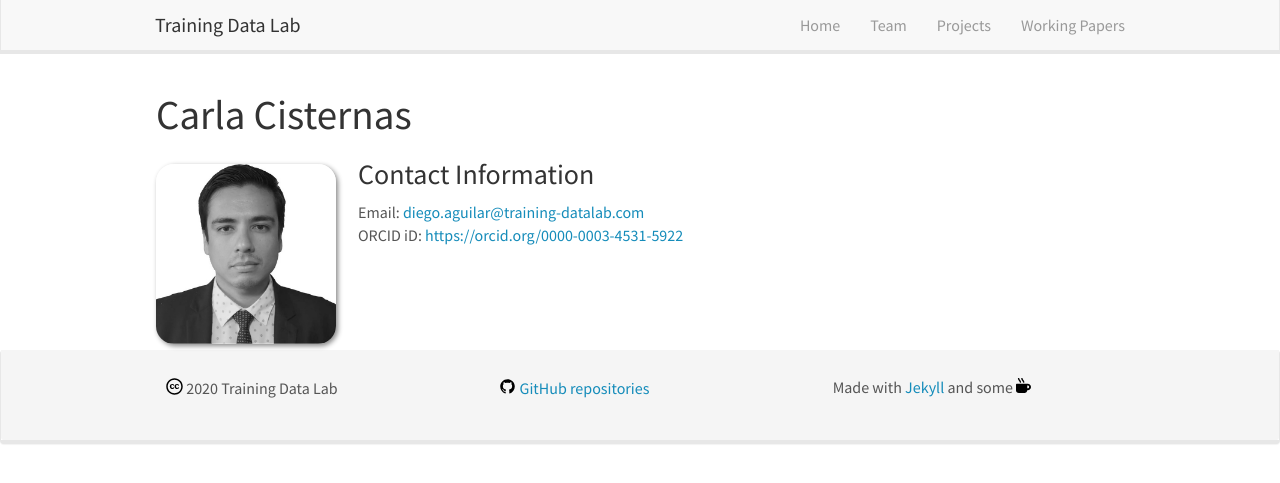
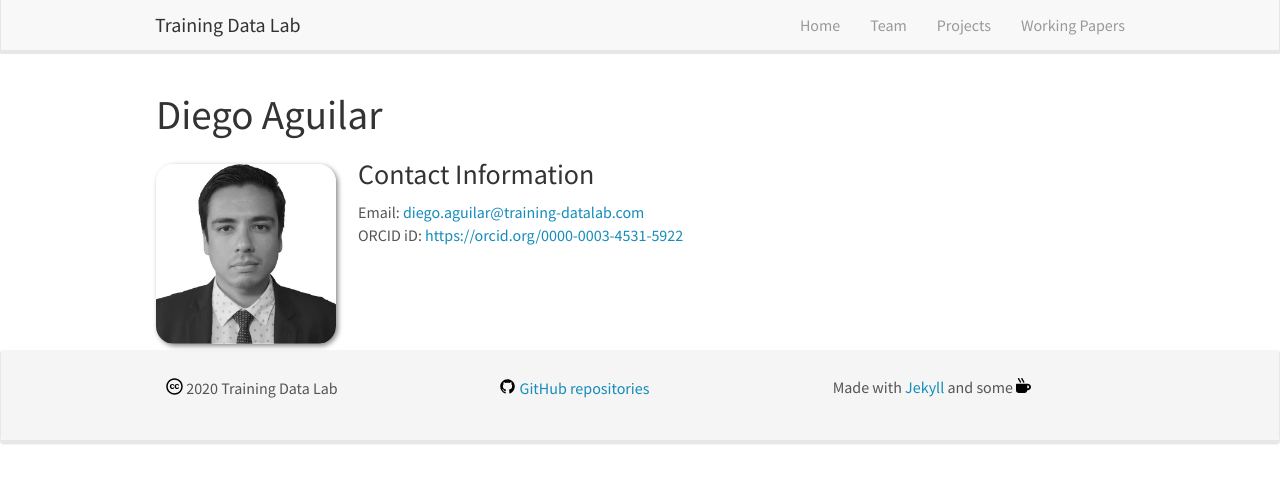
Before and after one commit to training-datalab/old-training-datalab.com, a Jekyll site: the page built from _pages/daguilar.md, in a window 1280 px wide. Shown: the top 483 px of the page. Built offline with Jekyll 4.4.1, drawn with Linux system fonts in a browser that asks for light colours; nearby versions of some CDN libraries.

Commit message:
Update daguilar.md

```diff
--- a/_pages/daguilar.md
+++ b/_pages/daguilar.md
@@ -3,10 +3,10 @@ title: "Training Data Lab - Diego Aguilar"
 layout: gridlay
 excerpt: "Training Data Lab - Diego Aguilar"
 sitemap: false
-permalink: /team/ccisternas/
+permalink: /team/daguilar/
 ---
 
-# Carla Cisternas
+# Diego Aguilar
 
 <img src="https://training-datalab.com/images/team/daguilar.jpg" class="img-responsive" width="180px" style="float: left" />
 
```
